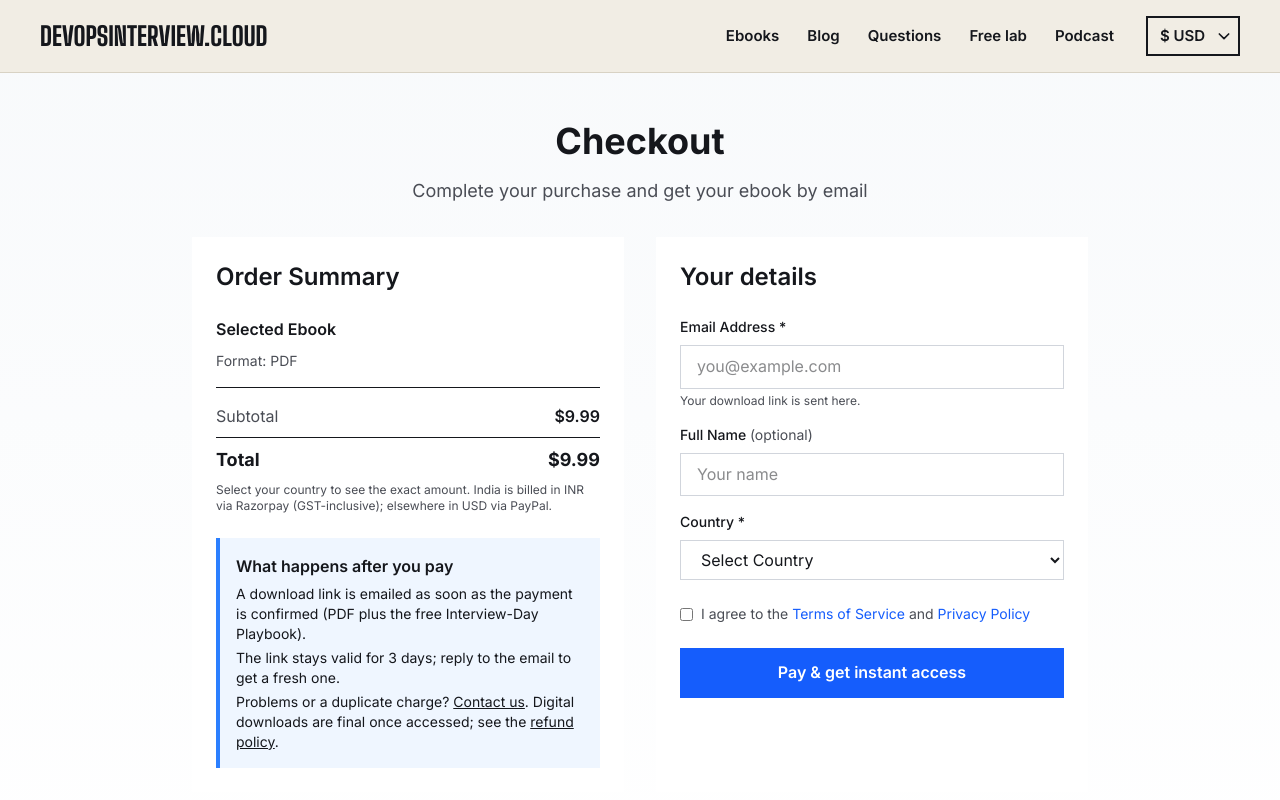
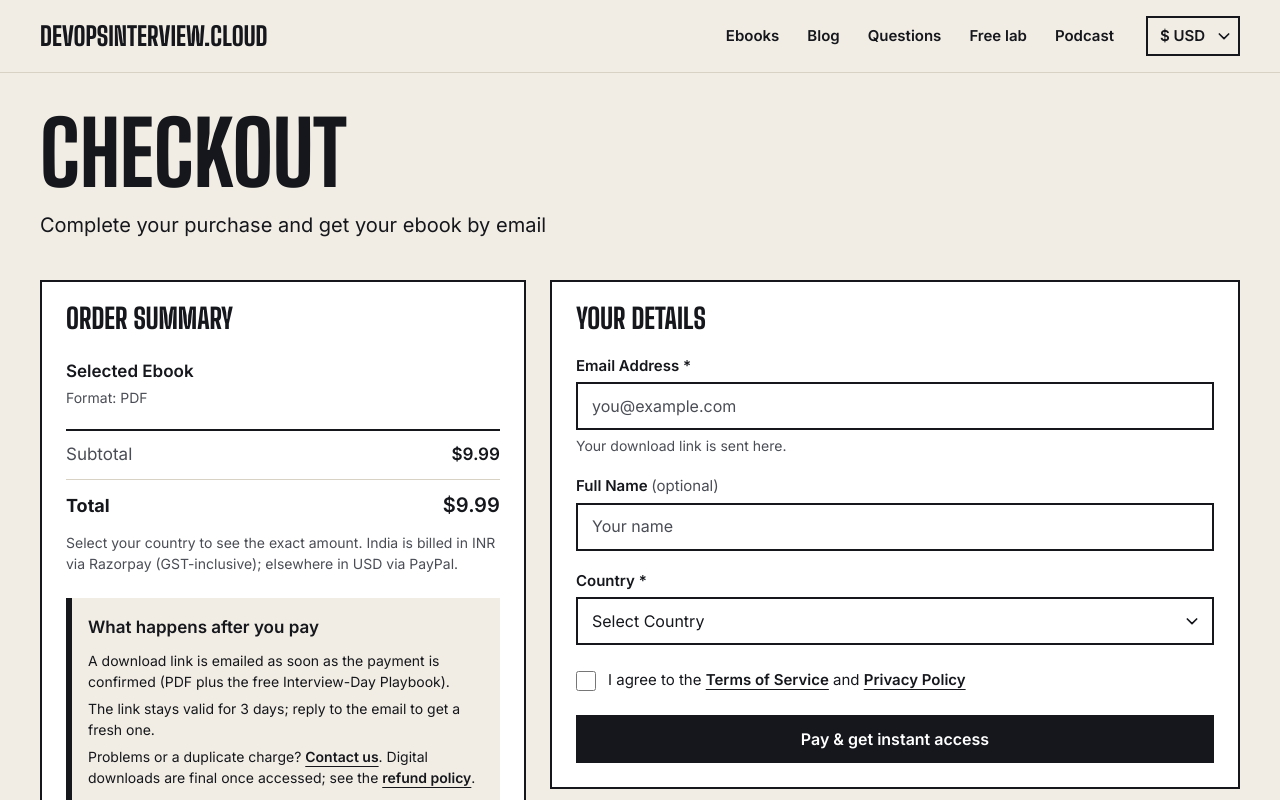
Before and after one commit to devopsinterviewcloud/devopsinterview.cloud, a Next.js app: page /checkout in a window 1280 px wide. Shown: the top 800 px of the page. Built offline with nearby package versions, Linux system fonts and the light colour scheme.

Commit message:
Restyle checkout and the PayPal return states

```diff
--- a/src/app/checkout/page.tsx
+++ b/src/app/checkout/page.tsx
@@ -2,13 +2,17 @@
 
 import { useSearchParams } from 'next/navigation'
 import { Suspense, useEffect, useRef, useState } from 'react'
+import Image from 'next/image'
 import Link from 'next/link'
 import { safeTrack } from '@/lib/analytics'
+import { bookStyle } from '@/lib/book-style'
 import ebooksData from '@/data/ebooks.json'
 import { GST_STATES } from '@/lib/gst-states'
 import { countryOptions } from '@/lib/countries'
 
 const RAZORPAY_SRC = 'https://checkout.razorpay.com/v1/checkout.js'
+
+const inlineLink = 'font-semibold text-ink underline underline-offset-4 hover:decoration-2'
 
 // Single shared in-flight load: concurrent callers (mount preload + submit
 // precheck) await the same promise instead of tearing down each other's
@@ -203,95 +207,111 @@ function CheckoutContent() {
 
   if (done) {
     return (
-      <div className="min-h-screen flex items-center justify-center px-4">
-        <div className="max-w-md text-center bg-white rounded-lg shadow-md p-10">
-          <div className="text-4xl mb-3">{verified ? '✅' : '📬'}</div>
-          <h1 className="text-2xl font-bold text-foreground mb-2">
+      <main id="main" className="pb-16 text-[17px]">
+        <div className="wrap pt-10 sm:pt-14">
+          <div role="status" className="max-w-[560px] border-2 border-ink bg-sheet p-6 sm:p-8">
+            <h1 className="display-2">
               {verified ? 'Payment received' : 'Payment is being confirmed'}
             </h1>
-          <p className="text-muted-foreground">
+            <p className="mt-4 leading-relaxed text-subtle [overflow-wrap:anywhere]">
               {verified
-              ? <>Your download link is on its way to <strong>{done}</strong>. It can take a moment to
+                ? <>Your download link is on its way to <strong className="text-ink">{done}</strong>. It can take a moment to
                   arrive. Check your inbox (and spam).</>
                 : <>Your payment went through and is being confirmed. The download link will arrive
-                at <strong>{done}</strong> shortly - check your inbox (and spam).</>}
+                  at <strong className="text-ink">{done}</strong> shortly - check your inbox (and spam).</>}
             </p>
-          <Link href="/" className="inline-block mt-6 text-blue-600 font-medium hover:underline">Back to home</Link>
+            <Link href="/" className="btn-primary mt-6">Back to home</Link>
           </div>
         </div>
+      </main>
     )
   }
 
+  const style = ebook ? bookStyle(ebook.id) : null
+
   return (
-    <div className="min-h-screen bg-gradient-to-b from-slate-50 to-white py-12 px-4 sm:px-6 lg:px-8">
-      <div className="max-w-4xl mx-auto">
-        <div className="text-center mb-8">
-          <h1 className="text-4xl font-bold text-foreground mb-4">Checkout</h1>
-          <p className="text-lg text-muted-foreground">Complete your purchase and get your ebook by email</p>
+    <main id="main" className="pb-16 text-[17px]">
+      <div className="wrap pt-8 sm:pt-10">
+        <header className="pb-8 sm:pb-10">
+          <h1 className="display-1">Checkout</h1>
+          <p className="mt-4 text-[18px] leading-normal sm:text-[20px]">Complete your purchase and get your ebook by email</p>
+        </header>
+
+        <div className="grid grid-cols-1 items-start gap-x-6 gap-y-8 lg:grid-cols-12">
+          {/* Order Summary */}
+          <section aria-labelledby="summary-heading" className="min-w-0 border-2 border-ink bg-sheet p-5 sm:p-6 lg:col-span-5">
+            <h2 id="summary-heading" className="display-3">Order Summary</h2>
+            <div className="mt-5 flex gap-4">
+              {ebook && (
+                <Image
+                  src={ebook.coverUrl}
+                  alt=""
+                  width={1024}
+                  height={1536}
+                  sizes="72px"
+                  className="aspect-[2/3] w-[72px] shrink-0 self-start object-cover"
+                />
+              )}
+              <div className="min-w-0">
+                {style && <span className={`chip ${style.fill}`}>{style.label}</span>}
+                <h3 className="mt-2 font-semibold leading-snug">{ebookTitle}</h3>
+                <p className="mt-1 text-[14px] text-subtle">Format: PDF</p>
               </div>
-
-        <div className="grid lg:grid-cols-2 gap-8">
-          {/* Order Summary */}
-          <div className="bg-white rounded-lg shadow-md p-6">
-            <h2 className="text-2xl font-semibold text-foreground mb-6">Order Summary</h2>
-            <div className="space-y-4 mb-6">
-              <div>
-                <h3 className="font-semibold text-foreground">{ebookTitle}</h3>
-                <p className="text-sm text-muted-foreground mt-2">Format: PDF</p>
             </div>
-              <div className="border-t pt-4">
-                <div className="flex justify-between mb-2">
-                  <span className="text-muted-foreground">Subtotal</span>
-                  <span className="font-semibold">{priceDisplay}</span>
+            <dl className="mt-5 border-t-2 border-ink">
+              <div className="flex justify-between gap-4 border-b border-hair py-2.5">
+                <dt className="text-subtle">Subtotal</dt>
+                <dd className="font-semibold tabular-nums">{priceDisplay}</dd>
               </div>
-                <div className="flex justify-between text-lg font-bold border-t pt-2 mt-2">
-                  <span>Total</span>
-                  <span>{priceDisplay}</span>
+              <div className="flex items-baseline justify-between gap-4 py-3">
+                <dt className="text-[18px] font-bold">Total</dt>
+                <dd className="price">{priceDisplay}</dd>
               </div>
-                <p className="text-xs text-muted-foreground mt-2">
+            </dl>
+            <p className="text-[14px] leading-normal text-subtle">
               {country
                 ? `You'll be charged ${priceDisplay} via ${gatewayName}${isIndia ? ' (GST-inclusive)' : ''}.`
                 : 'Select your country to see the exact amount. India is billed in INR via Razorpay (GST-inclusive); elsewhere in USD via PayPal.'}
             </p>
-              </div>
-            </div>
-            <div className="bg-blue-50 border-l-4 border-blue-500 p-4 rounded">
-              <h4 className="font-semibold text-blue-900 mb-1">What happens after you pay</h4>
-              <ul className="text-sm text-blue-800 space-y-1">
+            <div className="mt-6 border-l-[6px] border-ink bg-paper px-4 py-4">
+              <h4 className="font-semibold">What happens after you pay</h4>
+              <ul className="mt-2 space-y-1.5 text-[14px] leading-normal">
                 <li>A download link is emailed as soon as the payment is confirmed (PDF plus the free Interview-Day Playbook).</li>
                 <li>The link stays valid for 3 days; reply to the email to get a fresh one.</li>
-                <li>Problems or a duplicate charge? <Link href="/contact" className="underline">Contact us</Link>. Digital downloads are final once accessed; see the <Link href="/refunds" className="underline">refund policy</Link>.</li>
+                <li>Problems or a duplicate charge? <Link href="/contact" className={inlineLink}>Contact us</Link>. Digital downloads are final once accessed; see the <Link href="/refunds" className={inlineLink}>refund policy</Link>.</li>
               </ul>
             </div>
-          </div>
+          </section>
 
           {/* Checkout Form */}
-          <div className="bg-white rounded-lg shadow-md p-6">
-            <h2 className="text-2xl font-semibold text-foreground mb-6">Your details</h2>
+          <section aria-labelledby="details-heading" className="min-w-0 border-2 border-ink bg-sheet p-5 sm:p-6 lg:col-span-7">
+            <h2 id="details-heading" className="display-3">Your details</h2>
             {paypalCancelled && !error && (
-              <div className="bg-amber-50 border-l-4 border-amber-500 text-amber-900 text-sm p-3 rounded mb-4">
+              <div role="status" className="mt-5 border-l-[6px] border-ink bg-paper px-4 py-3 text-[15px] leading-normal">
                 Your PayPal payment was cancelled - you have not been charged. You can try again below.
               </div>
             )}
-            {error && <div className="bg-red-50 border-l-4 border-red-500 text-red-800 text-sm p-3 rounded mb-4">{error}</div>}
-            <form className="space-y-4" onSubmit={handleSubmit}>
+            {error && <div role="alert" className="mt-5 border-l-[6px] border-book-red bg-paper px-4 py-3 text-[15px] font-medium leading-normal">{error}</div>}
+            <form className="mt-6 space-y-5" onSubmit={handleSubmit}>
               <div>
-                <label htmlFor="email" className="block text-sm font-medium text-foreground mb-2">Email Address *</label>
+                <label htmlFor="email" className="field-label">Email Address *</label>
                 <input type="email" id="email" required value={email} onChange={(e) => setEmail(e.target.value)}
                   placeholder="you@example.com"
-                  className="w-full px-4 py-2 border border-gray-300 rounded-lg focus:outline-none focus:ring-2 focus:ring-blue-500" />
-                <p className="text-xs text-muted-foreground mt-1">Your download link is sent here.</p>
+                  className="field" />
+                <p className="field-help">Your download link is sent here.</p>
+                <p className="field-error">Enter a valid email address.</p>
               </div>
               <div>
-                <label htmlFor="name" className="block text-sm font-medium text-foreground mb-2">Full Name {isExport ? '*' : <span className="font-normal text-muted-foreground">(optional)</span>}</label>
+                <label htmlFor="name" className="field-label">Full Name {isExport ? '*' : <span className="font-normal text-subtle">(optional)</span>}</label>
                 <input type="text" id="name" required={isExport} value={name} onChange={(e) => setName(e.target.value)}
                   placeholder="Your name"
-                  className="w-full px-4 py-2 border border-gray-300 rounded-lg focus:outline-none focus:ring-2 focus:ring-blue-500" />
+                  className="field" />
+                <p className="field-error">Enter your full name.</p>
               </div>
               <div>
-                <label htmlFor="country" className="block text-sm font-medium text-foreground mb-2">Country *</label>
+                <label htmlFor="country" className="field-label">Country *</label>
                 <select id="country" required value={country} onChange={(e) => setCountry(e.target.value)}
-                  className="w-full px-4 py-2 border border-gray-300 rounded-lg focus:outline-none focus:ring-2 focus:ring-blue-500">
+                  className="field">
                   <option value="">Select Country</option>
                   <option value="IN">India</option>
                   <option value="US">United States</option>
@@ -300,65 +320,69 @@ function CheckoutContent() {
                     <option key={c.code} value={c.code}>{c.name}</option>
                   ))}
                 </select>
+                <p className="field-error">Select your country.</p>
               </div>
               {isExport && (
                 <div>
-                  <label htmlFor="address" className="block text-sm font-medium text-foreground mb-2">Billing address *</label>
+                  <label htmlFor="address" className="field-label">Billing address *</label>
                   <textarea id="address" required minLength={5} maxLength={300} rows={2} value={address} onChange={(e) => setAddress(e.target.value)}
                     placeholder="Street, city, postal code"
-                    className="w-full px-4 py-2 border border-gray-300 rounded-lg focus:outline-none focus:ring-2 focus:ring-blue-500" />
-                  <p className="mt-1 text-xs text-muted-foreground">Printed on your invoice.</p>
+                    className="field" />
+                  <p className="field-help">Printed on your invoice.</p>
+                  <p className="field-error">Enter your billing address.</p>
                 </div>
               )}
               {isIndia && (
                 <div>
-                  <label htmlFor="gst-state" className="block text-sm font-medium text-foreground mb-2">State *</label>
+                  <label htmlFor="gst-state" className="field-label">State *</label>
                   <select id="gst-state" required value={gstState} onChange={(e) => setGstState(e.target.value)}
-                    className="w-full px-4 py-2 border border-gray-300 rounded-lg focus:outline-none focus:ring-2 focus:ring-blue-500">
+                    className="field">
                     <option value="">Select State</option>
                     {GST_STATES.map((s) => <option key={s.code} value={s.code}>{s.name}</option>)}
                   </select>
-                  <p className="mt-1 text-xs text-muted-foreground">Used for your GST invoice.</p>
+                  <p className="field-help">Used for your GST invoice.</p>
+                  <p className="field-error">Select your state.</p>
                 </div>
               )}
               {isIndia && rzpScript === 'blocked' && (
-                <div className="bg-amber-50 border-l-4 border-amber-500 text-amber-900 text-sm p-3 rounded">
+                <div role="alert" className="border-l-[6px] border-book-red bg-paper px-4 py-3 text-[15px] leading-normal">
                   Your browser is blocking the payment window (usually an ad-blocker).
                   Please allow it for this site or use an incognito window, or{' '}
-                  <a href="/contact" className="underline font-medium">contact us</a> for a
+                  <a href="/contact" className={inlineLink}>contact us</a> for a
                   direct payment link.
                 </div>
               )}
-              <div className="flex items-start space-x-2 pt-2">
-                <input type="checkbox" id="terms" className="mt-1" checked={agree} onChange={(e) => setAgree(e.target.checked)} required />
-                <label htmlFor="terms" className="text-sm text-muted-foreground">
-                  I agree to the <a href="/terms" className="text-blue-600 hover:underline">Terms of Service</a> and{' '}
-                  <a href="/privacy" className="text-blue-600 hover:underline">Privacy Policy</a>
+              <div className="flex flex-wrap items-start gap-x-3 pt-1">
+                <input type="checkbox" id="terms" className="check mt-0.5" checked={agree} onChange={(e) => setAgree(e.target.checked)} required />
+                <label htmlFor="terms" className="min-w-0 flex-1 text-[15px] leading-normal">
+                  I agree to the <a href="/terms" className={inlineLink}>Terms of Service</a> and{' '}
+                  <a href="/privacy" className={inlineLink}>Privacy Policy</a>
                 </label>
+                <p className="field-error basis-full pl-8">Tick the box to accept the Terms and Privacy Policy.</p>
               </div>
-              <div className="pt-2">
+              <div className="pt-1">
                 <button type="submit" disabled={loading}
-                  className="w-full bg-blue-600 hover:bg-blue-700 disabled:opacity-60 text-white py-3 px-4 rounded-lg font-semibold">
+                  className="btn-primary w-full disabled:cursor-not-allowed disabled:opacity-60">
                   {loading ? 'Starting secure checkout…' : country ? `Pay ${priceDisplay} via ${gatewayName}` : 'Pay & get instant access'}
                 </button>
               </div>
             </form>
-          </div>
+          </section>
         </div>
 
-        <div className="text-center mt-8">
-          <Link href="/#ebooks" className="inline-flex items-center text-blue-600 hover:text-blue-700 font-medium">
+        <p className="mt-8">
+          <Link href="/#ebooks" className={inlineLink}>
             ← Back to Ebooks
           </Link>
+        </p>
       </div>
-      </div>
-    </div>
+    </main>
   )
 }
 
 export default function CheckoutPage() {
   return (
-    <Suspense fallback={<div className="min-h-screen flex items-center justify-center">Loading…</div>}>
+    <Suspense fallback={<div className="wrap py-16 text-subtle">Loading…</div>}>
       <CheckoutContent />
     </Suspense>
   )
--- a/src/app/checkout/success/page.tsx
+++ b/src/app/checkout/success/page.tsx
@@ -13,6 +13,7 @@ import { safeTrack } from '@/lib/analytics'
 type ConfirmState = 'confirming' | 'paid' | 'processing' | 'pending' | 'failed' | 'unknown'
 
 const POLL_MS = 3000
+const inlineLink = 'font-semibold text-ink underline underline-offset-4 hover:decoration-2'
 const MAX_POLLS = 10
 
 function SuccessContent() {
@@ -58,51 +59,52 @@ function SuccessContent() {
     return () => { cancelled = true; clearTimeout(timer) }
   }, [token])
 
-  const card = (emoji: string, title: string, body: React.ReactNode, cta?: React.ReactNode) => (
-    <div className="min-h-screen flex items-center justify-center px-4">
-      <div className="max-w-md text-center bg-white rounded-lg shadow-md p-10">
-        <div className="text-4xl mb-3">{emoji}</div>
-        <h1 className="text-2xl font-bold text-foreground mb-2">{title}</h1>
-        <div className="text-muted-foreground">{body}</div>
-        {cta ?? (
-          <Link href="/" className="inline-block mt-6 text-blue-600 font-medium hover:underline">Back to home</Link>
-        )}
+  const card = (title: string, body: React.ReactNode, cta?: React.ReactNode) => (
+    <main id="main" className="pb-16 text-[17px]">
+      <div className="wrap pt-10 sm:pt-14">
+        <div role="status" className="max-w-[560px] border-2 border-ink bg-sheet p-6 sm:p-8">
+          <h1 className="display-2">{title}</h1>
+          <div className="mt-4 leading-relaxed text-subtle">{body}</div>
+          {cta ?? (
+            <Link href="/" className="btn-primary mt-6">Back to home</Link>
+          )}
+        </div>
       </div>
-    </div>
+    </main>
   )
 
   switch (state) {
     case 'confirming':
-      return card('⏳', 'Confirming your payment…', 'One moment - we are checking with PayPal. Do not close this page.')
+      return card('Confirming your payment…', 'One moment - we are checking with PayPal. Do not close this page.')
     case 'paid':
-      return card('✅', 'Payment received', (
+      return card('Payment received', (
         <>
           <p>Your download link (plus the free Interview-Day Playbook) is on its way to the
           email you used at checkout. It can take a moment to arrive - check your inbox and spam.</p>
         </>
       ))
     case 'processing':
-      return card('📬', 'Payment is being confirmed', 'PayPal accepted your payment and confirmation is in progress. Your download link will arrive by email shortly - no further action is needed.')
+      return card('Payment is being confirmed', 'PayPal accepted your payment and confirmation is in progress. Your download link will arrive by email shortly - no further action is needed.')
     case 'pending':
-      return card('🛒', 'Payment not completed', 'The payment was not completed (the approval was not finished or the payment method was declined), so you have not been charged. You can try again - PayPal will let you pick a different payment method.', (
-        <Link href="/#ebooks" className="inline-block mt-6 text-blue-600 font-medium hover:underline">Return to the store to try again</Link>
+      return card('Payment not completed', 'The payment was not completed (the approval was not finished or the payment method was declined), so you have not been charged. You can try again - PayPal will let you pick a different payment method.', (
+        <Link href="/#ebooks" className="btn-primary mt-6">Return to the store to try again</Link>
       ))
     case 'failed':
-      return card('❌', 'Payment did not go through', (
+      return card('Payment did not go through', (
         <p>Your payment was declined or cancelled, so nothing was delivered. If you believe you
-        were charged, <Link href="/contact" className="text-blue-600 hover:underline">contact us</Link> with
+        were charged, <Link href="/contact" className={inlineLink}>contact us</Link> with
         your PayPal receipt and we will sort it out.</p>
       ), (
-        <Link href="/#ebooks" className="inline-block mt-6 text-blue-600 font-medium hover:underline">Return to the store</Link>
+        <Link href="/#ebooks" className="btn-primary mt-6">Return to the store</Link>
       ))
     default:
-      return card('📖', 'Thanks for your purchase', 'If you completed a payment, your download link will arrive by email shortly. Check your inbox and spam folder.')
+      return card('Thanks for your purchase', 'If you completed a payment, your download link will arrive by email shortly. Check your inbox and spam folder.')
   }
 }
 
 export default function CheckoutSuccessPage() {
   return (
-    <Suspense fallback={<div className="min-h-screen flex items-center justify-center">Loading…</div>}>
+    <Suspense fallback={<div className="wrap py-16 text-subtle">Loading…</div>}>
       <SuccessContent />
     </Suspense>
   )
```
Lines whose indentation alone changed are shown as unchanged.
